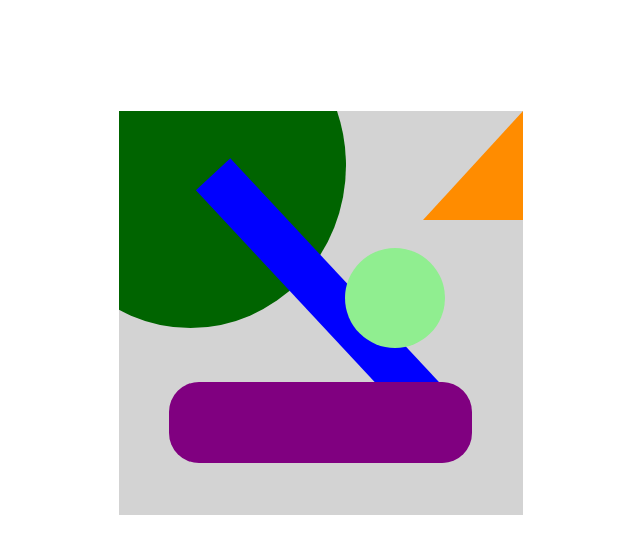
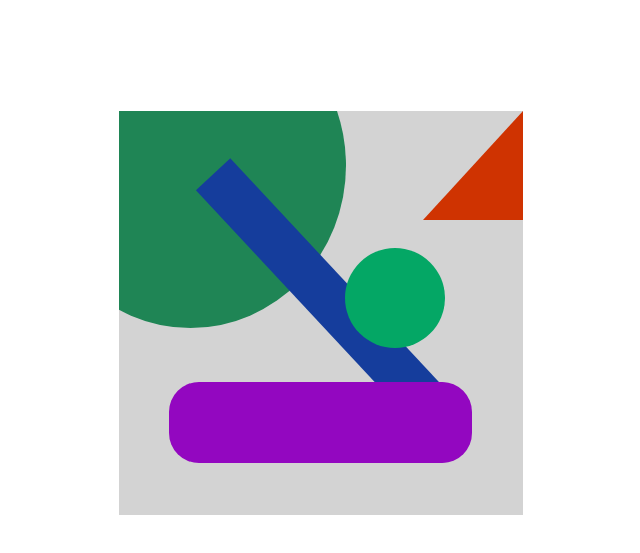
Before and after one commit to ShotiQQQ/utor_test, a plain HTML site: page index.html in a window 1280 px wide. Shown: the part 95-648 px from the top of the page, without its empty margins (319-959 px from the left). Drawn offline with Linux system fonts and the light colour scheme.

Commit message:
remake colors

```diff
--- a/style.css
+++ b/style.css
@@ -19,7 +19,7 @@
     left: -84px;
     width: 311px;
     height: 325px;
-    background-color: darkgreen;
+    background-color: #1f8555;
     border-radius: 50%;
 }
 
@@ -27,7 +27,7 @@
     position: absolute;
     width: 315px;
     height: 47px;
-    background-color: blue;
+    background-color: #153d9c;
     top: 155px;
     left: 44px;
     transform: rotate(47deg);
@@ -39,7 +39,7 @@
     height: 81px;
     bottom: 52px;
     left: 50px;
-    background-color: purple;
+    background-color: #9307c0;
     border-radius: 30px;
     z-index: 1;
 }
@@ -50,7 +50,7 @@
     height: 100px;
     top: 34%;
     right: 78px;
-    background-color: lightgreen;
+    background-color: #04a765;
     border-radius: 100px;
     z-index: 2;
 }
@@ -61,6 +61,6 @@
     right: 0;
     width: 0;
     height: 0;
-    border-bottom: 109px solid darkorange;
+    border-bottom: 109px solid #cf3301;
     border-left: 100px solid transparent;
 }
```
